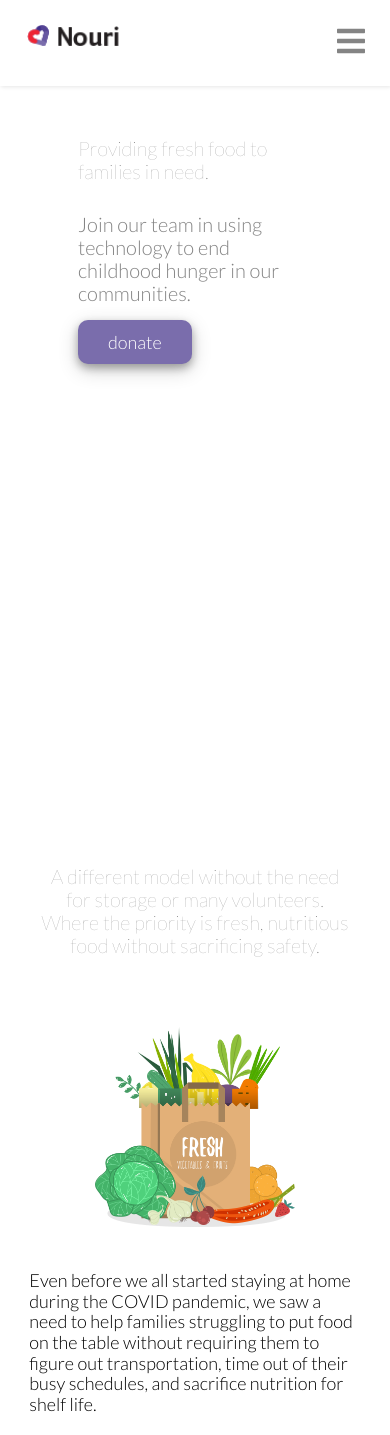
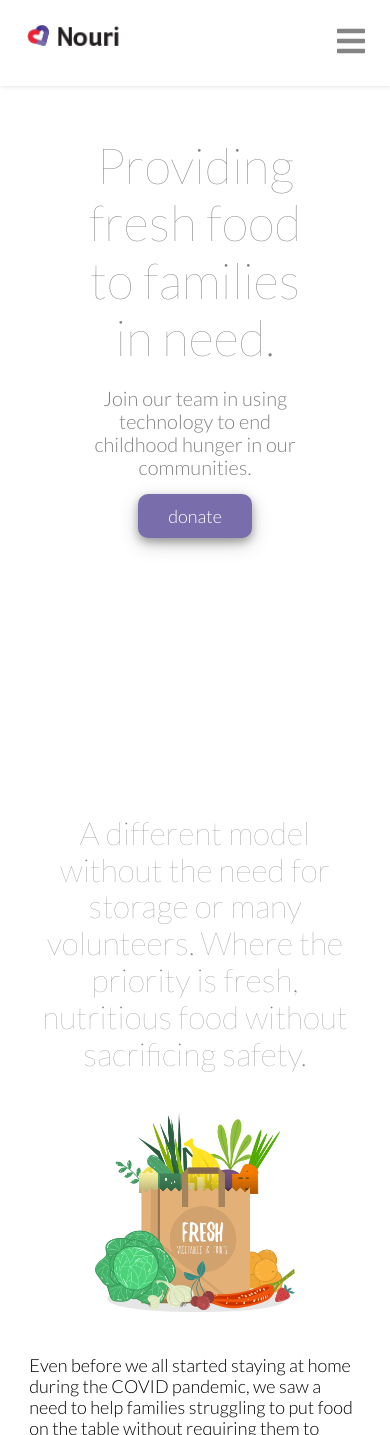
Before and after one commit to nourimeals/website, a React app: page / in a window 390 px wide. Shown: the top 1435 px of the page. Built offline with nearby package versions, Linux system fonts and the light colour scheme; a web font is replaced by a local one.

Commit message:
fix responsive breakpoints

```diff
--- a/src/components/home/sections/sections.scss
+++ b/src/components/home/sections/sections.scss
@@ -1,6 +1,3 @@
-/*     Extra small devices (portrait phones, less than 576px) */
-
-
 /*    WELCOME SECTION     */
 .welcome-section {
     width: 100%;
@@ -20,7 +17,7 @@
   .welcome-text-container {
       display: flex;
       flex-direction: column;
-      justify-items: flex-start;
+      align-items: center;
       width: 60%;
       margin-top: 10%;
 
@@ -28,24 +25,34 @@
           width: 35%;
           margin-top: 0px;
           margin-right: 20px;
+          align-items: flex-start;
       }
   }
  .welcome-title{
       font-size: 50px;
       font-weight: 100;
+      text-align: center;
       color: #848484;
       padding-bottom: 20px;
-      @media only screen and (max-width: 640px){
-          font-size: 20px;
-          font-weight: 200;
-          padding-bottom: 30px;
-       }
+
+      @media only screen and (max-width: 320px) and (max-height: 750px) {
+          font-size: 45px;
+      }
+
+      @media only screen and (min-width: 992px) {
+        text-align: left;
+      }
  }
  .welcome-sub-title {
      padding-bottom: 15px;
      font-size: 20px;
      font-weight: 300;
+     text-align: center;
      color: #848484;
+
+     @media only screen and (min-width: 992px) {
+         text-align: left;
+     }
  }
 
  img {
@@ -123,20 +130,10 @@
       font-weight: 200;
       color: #848484;
       margin-bottom: 40px;
-       @media only screen and (max-height: 600px){
-        //Surface Duo
-          font-size: 20px;
-          font-weight: 100;
-          padding-bottom: 30px;
-          margin-top: 50px;
-       }
-       @media only screen and (max-width: 640px){
-           //Microsoft Lumia 550
-          font-size: 20px;
-          font-weight: 100;
-          padding-bottom: 30px;
-          margin-top: 50px;
-       }
+
+      @media only screen and (max-width: 320px) and (max-height: 750px) {
+        font-size: 24px;
+      }
 
   }
 
@@ -190,6 +187,10 @@
       font-weight: 200;
       color: #848484;
       margin-bottom: 25px;
+  }
+
+  @media only screen and (max-width: 320px) and (max-height: 750px) {
+    font-size: 28px;
   }
 
   .volunteer-container {
```
